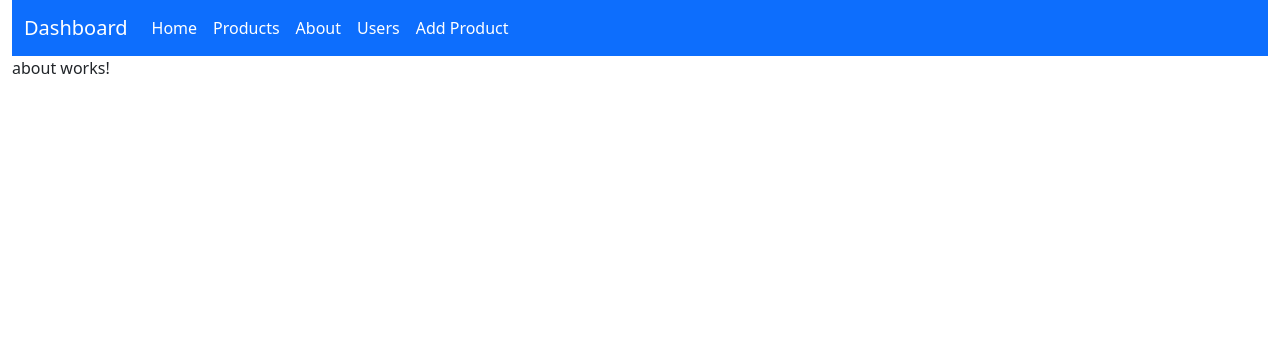
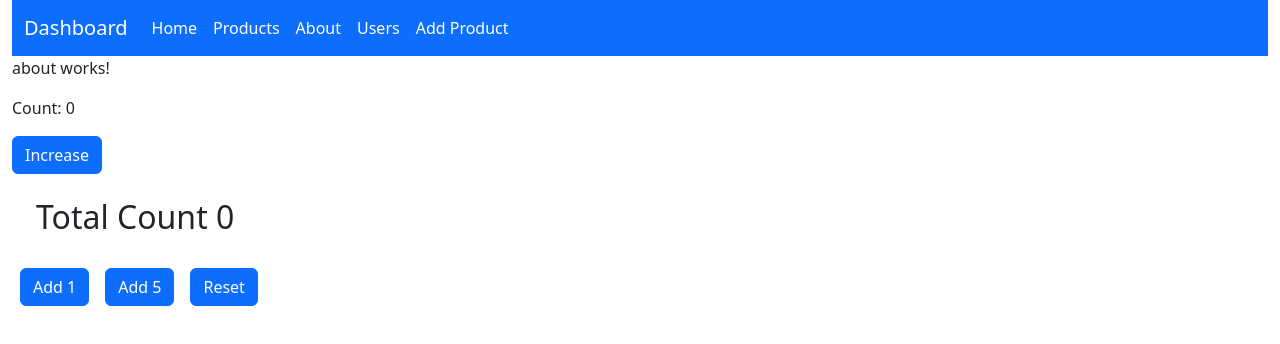
Before and after one commit to programmingwithharsh/angular21Feb26, an Angular app: page /about in a window 1280 px wide. Shown: the top 344 px of the page. Built offline with nearby package versions, Linux system fonts and the light colour scheme.

Commit message:
Added Signals

```diff
--- a/src/app/about/about.html
+++ b/src/app/about/about.html
@@ -1 +1,11 @@
 <p>about works!</p>
+
+<p>Count: {{ count() }}</p>
+<button class="btn btn-primary" (click)="increase()">Increase</button>
+
+<h2 class="m-4">Total Count {{ totalCount() }} </h2>
+
+<button class="btn btn-primary m-2" (click)="add(1)">Add 1</button>
+<button class="btn btn-primary m-2" (click)="add(5)">Add 5</button>
+
+<button  class="btn btn-primary m-2" (click)="reset()">Reset</button>
--- a/src/app/about/about.ts
+++ b/src/app/about/about.ts
@@ -1,4 +1,4 @@
-import { Component } from '@angular/core';
+import { Component, computed, signal } from '@angular/core';
 
 @Component({
   selector: 'app-about',
@@ -7,5 +7,20 @@ import { Component } from '@angular/core';
   styleUrl: './about.scss',
 })
 export class About {
+  count = signal(0); // intial value is 0
+
+  increase() {
+    this.count.update(c => c + 1);
+  }
+
+  totalCount = computed(() => this.count()); // calculate signal -> auto recalculate when count changes
+
+  add(num: number) {
+    this.count.update(c => c + num);
+  }
+
+  reset() {
+    this.count.set(0);
+  }
 
 }
```
